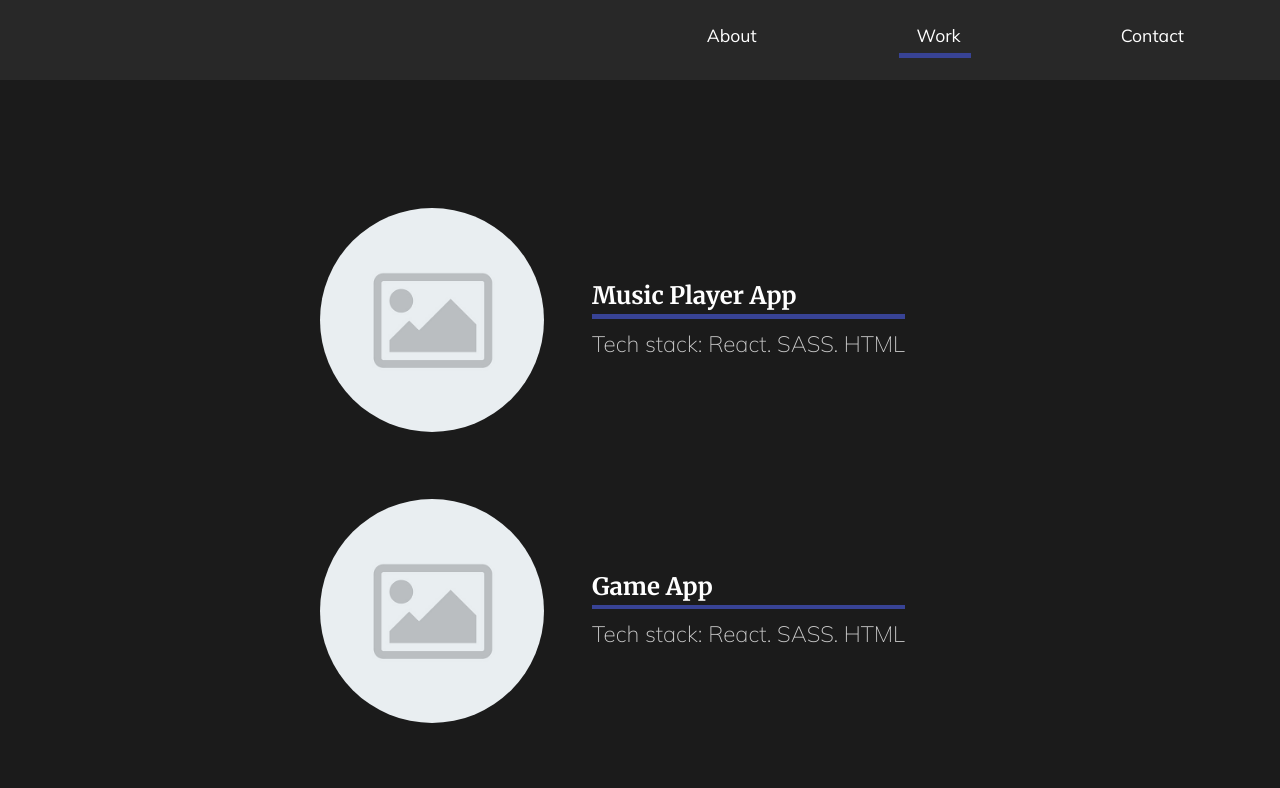
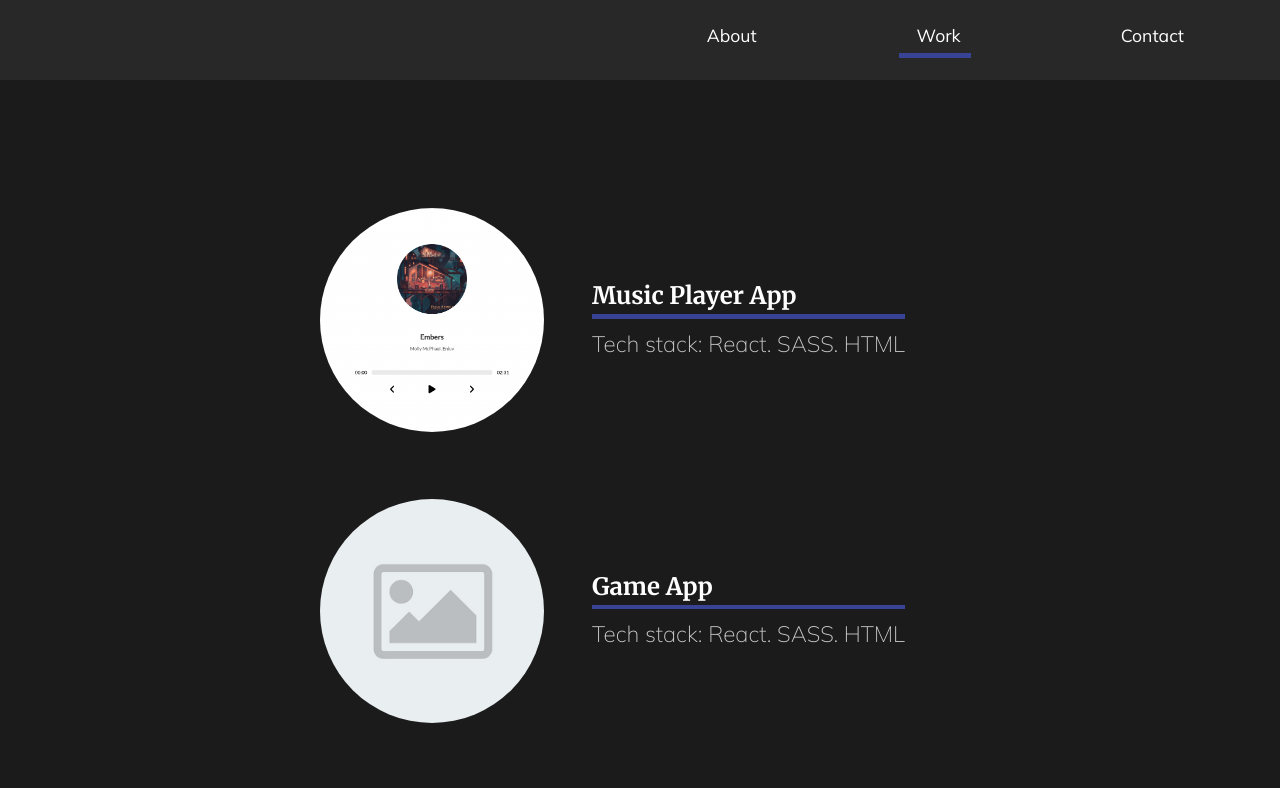
Before and after one commit to Marie20767/portfolio-site, a React (Create React App) app: page /work in a window 1280 px wide. Shown: the top 788 px of the page. Built offline with nearby package versions, Linux system fonts and the light colour scheme.

Commit message:
Added music player image in Work Section

```diff
--- a/src/components/MyWorkItem.js
+++ b/src/components/MyWorkItem.js
@@ -4,6 +4,7 @@ import styled from 'styled-components';
 import placeHolder from '../images/PlaceholderImage.jpeg';
 
 const MyWorkItem = ({
+  image,
   title,
   description,
   imageAlt,
@@ -11,7 +12,7 @@ const MyWorkItem = ({
   return (
     <Project>
       <a href="https://www.google.com/" target="_blank" rel="noreferrer">
-        <img src={placeHolder} alt={imageAlt} />
+        <img src={image || placeHolder} alt={imageAlt} />
         <ProjectInfo>
           <h2>{title}</h2>
           <div className="line" />
--- a/src/pages/Contact.js
+++ b/src/pages/Contact.js
@@ -10,6 +10,7 @@ import { pageAnimation, contactAnimation } from '../animation';
 
 // TODO:
 // Handle exit animation of 'thanks for your message!'
+// Check the error in the console about props
 
 const Contact = () => {
   // useStates
--- a/src/pages/MyWork.js
+++ b/src/pages/MyWork.js
@@ -22,6 +22,7 @@ const MyWork = () => {
         return (
           <MyWorkItem
             key={project.title}
+            image={project.image}
             title={project.title}
             imageAlt={project.imageAlt}
             description={project.description} />
--- a/src/workData.js
+++ b/src/workData.js
@@ -1,6 +1,9 @@
+import musicPlayerImage from './images/MusicPlayerApp.png';
+
 const workData = [
   {
     title: 'Music Player App',
+    image: musicPlayerImage,
     imageAlt: 'Screenshot of Marie\'s Music Player App',
     description: 'Tech stack: React. SASS. HTML',
   },
```
Also changed, not shown: src/images/MusicPlayerApp.png (added).
